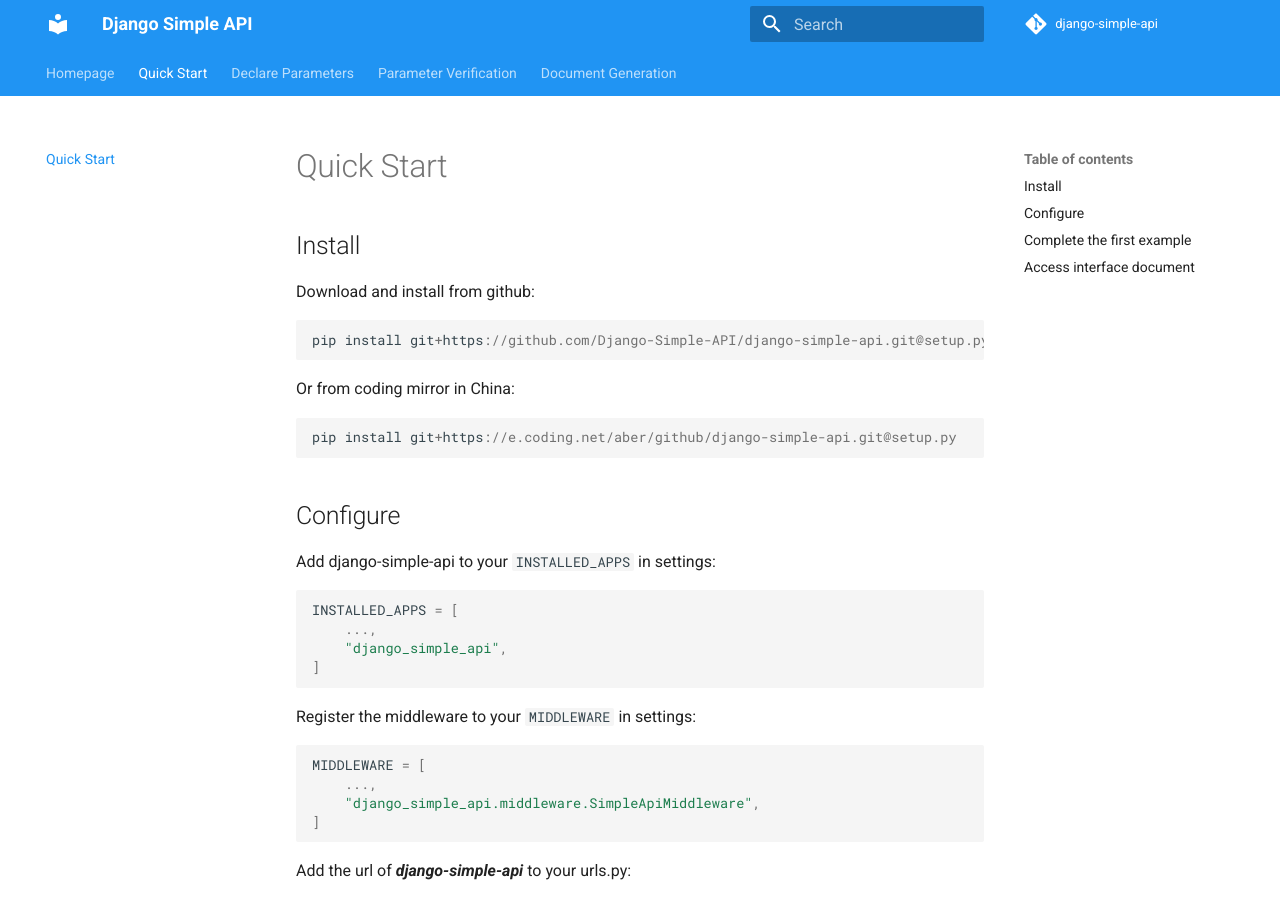
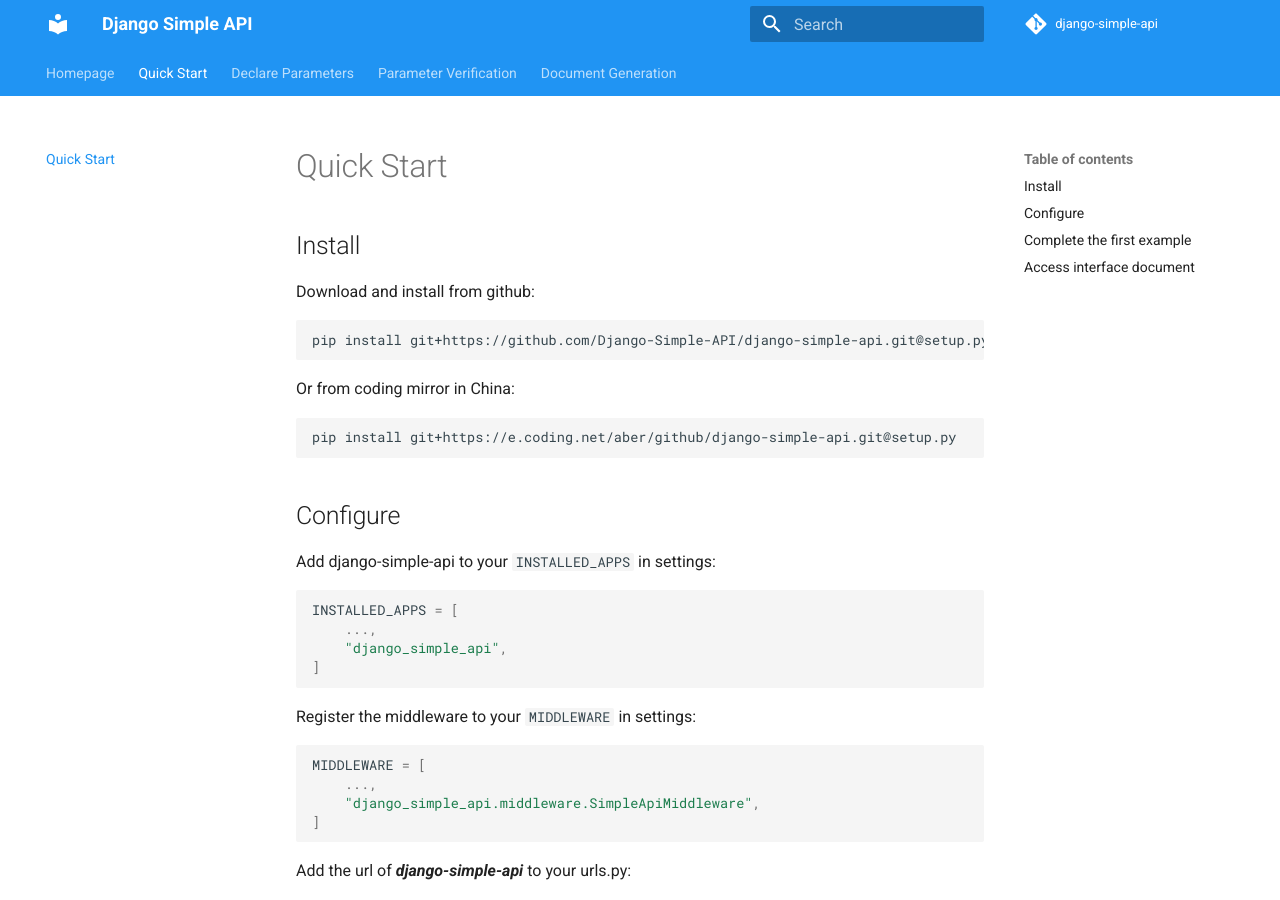
Before and after one commit to Django-Simple-API/django-simple-api, an MkDocs documentation site: the page built from docs/quick-start.md, in a window 1280 px wide and 900 px high. Built offline with MkDocs 1.6.1 and Material for MkDocs 9.7.7, drawn with Linux system fonts in a browser that asks for light colours; comment, search, counter and statistics services are not loaded.

Commit message:
Update mkdocs.yml

```diff
--- a/mkdocs.yml
+++ b/mkdocs.yml
@@ -24,11 +24,10 @@
   - Document Generation: "document-generation.md"
 
 markdown_extensions:
-  - markdown.extensions.codehilite:
-      guess_lang: false
   - admonition
-  - codehilite
   - extra
+  - pymdownx.highlight
+  - pymdownx.superfences
 
 plugins:
   - search
```
